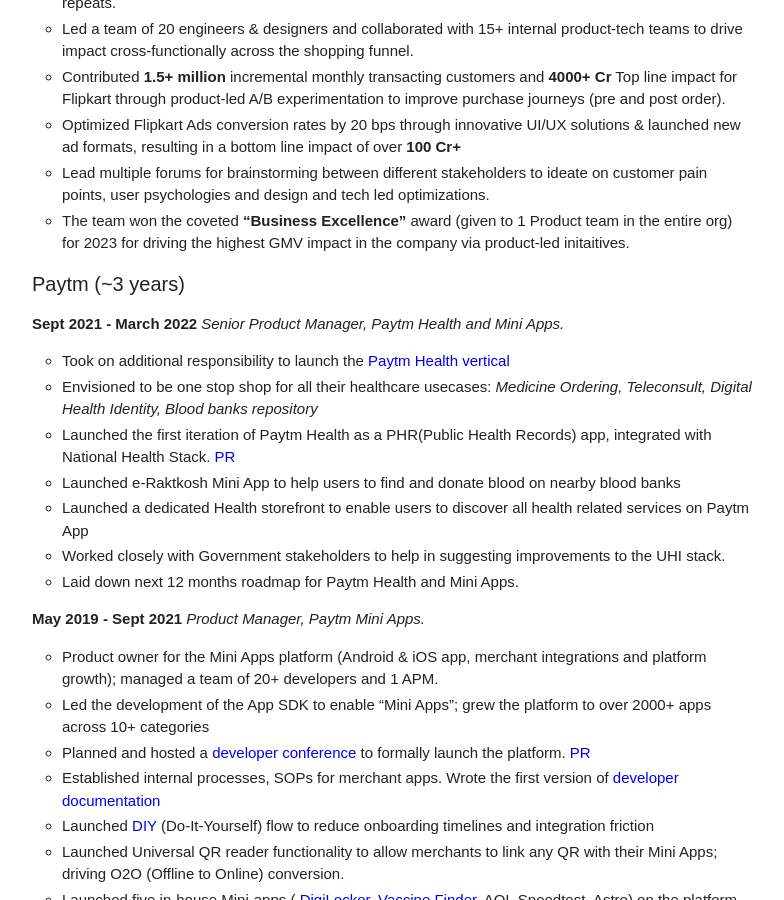
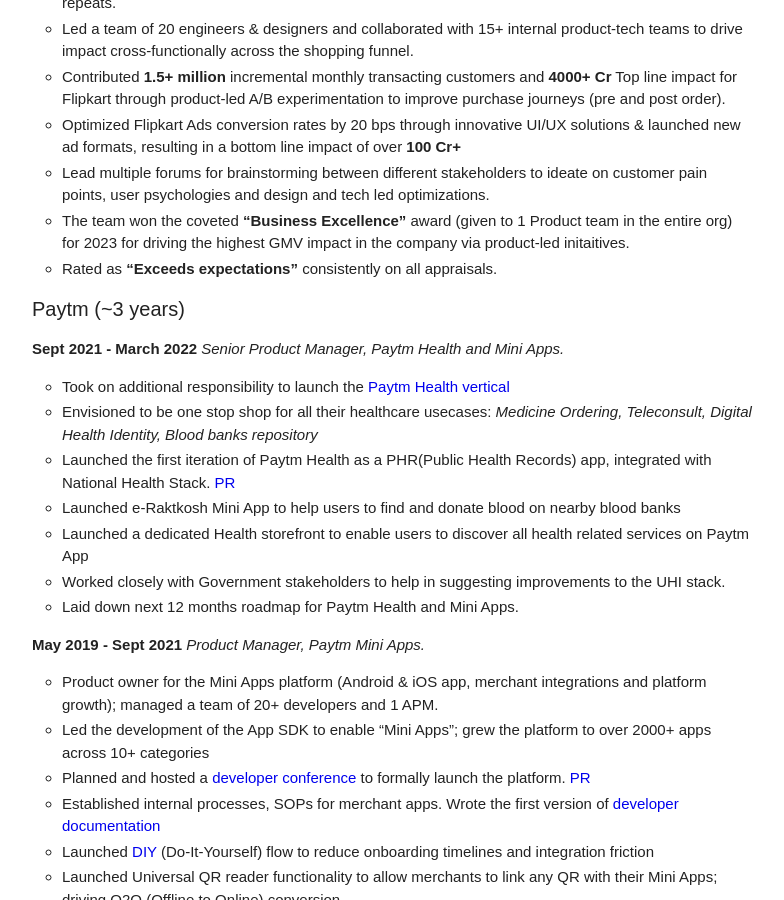
Before and after one commit to product-noob/product-noob.github.io, a Jekyll site: the page built from worksummary.md, in a window 1280 px wide and 900 px high, scrolled down 532 px. Shown: the whole window, without its empty margins (248-1032 px from the left). Built offline with Jekyll 4.4.1, drawn with Linux system fonts in a browser that asks for light colours.

Commit message:
Update worksummary.md

```diff
--- a/worksummary.md
+++ b/worksummary.md
@@ -22,6 +22,7 @@ permalink: /worksummary/
 - Optimized Flipkart Ads conversion rates by 20 bps through innovative UI/UX solutions &  launched new ad formats, resulting in a bottom line impact of over **100 Cr+**
 - Lead multiple forums for brainstorming between different stakeholders to ideate on customer pain points, user psychologies and design and tech led optimizations.
 - The team won the coveted **"Business Excellence"** award (given to 1 Product team in the entire org) for 2023 for driving the highest GMV impact in the company via product-led initaitives.
+-  Rated as **"Exceeds expectations"** consistently on all appraisals.
 
 #### Paytm (~3 years) ####
 
```
